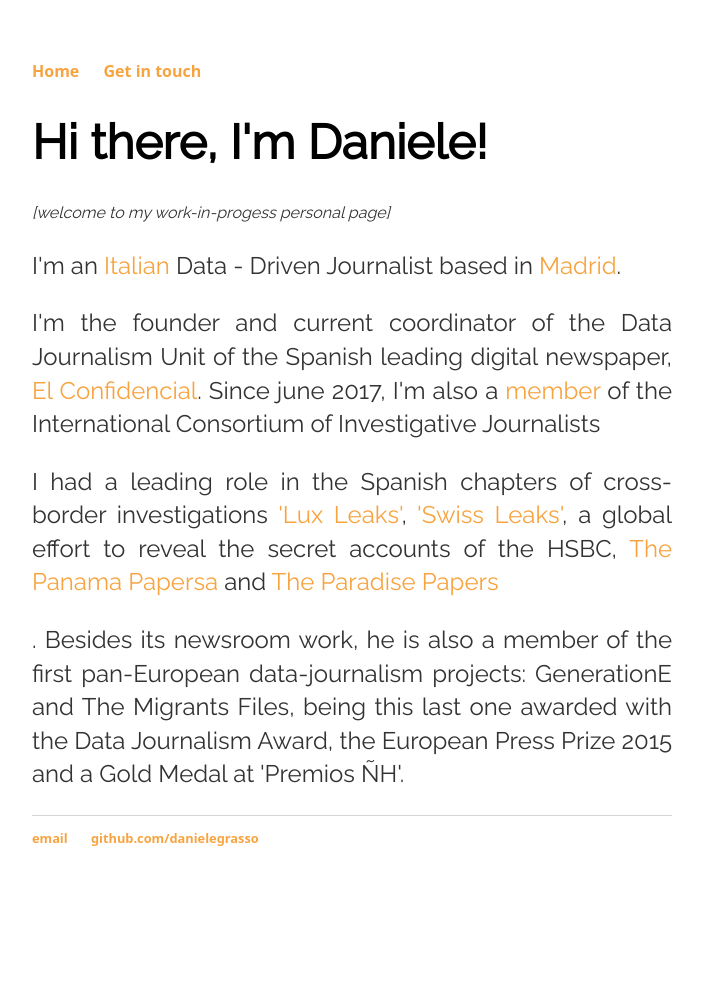
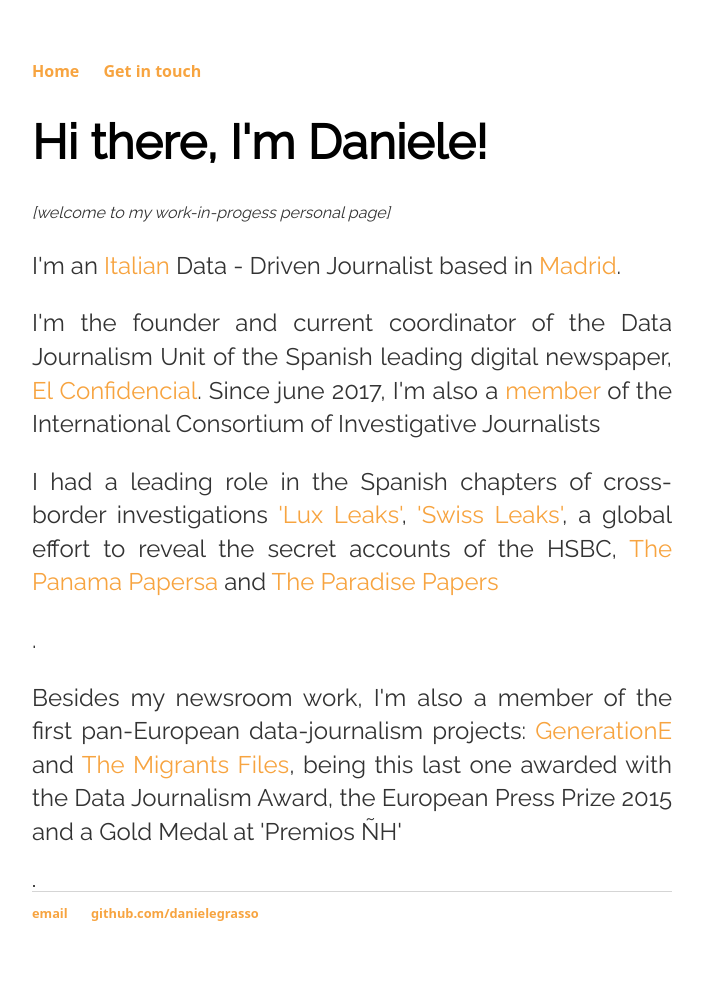
Before and after one commit to danielegrasso/danielegrasso.github.io, a Jekyll site: the page built from index.html, in a window 1280 px wide. Shown: the whole page, without its empty margins (288-991 px from the left). Built offline with Jekyll 4.4.1, drawn with Linux system fonts in a browser that asks for light colours; before the commit the page ends 907 px from its top, so only the background shows below that.

Commit message:
Update index.html

```diff
--- a/index.html
+++ b/index.html
@@ -7,5 +7,4 @@
 	<p>I'm an <a href="https://www.instagram.com/p/BOXp7BjD_lz/" target="_blank">Italian</a> Data - Driven Journalist based in <a href="https://www.flickr.com/photos/bluesorchid/4324530085/in/album-72157623374186856/" target="_blank">Madrid</a>.</p>
 	<p>I'm the founder and current coordinator of the Data Journalism Unit of the Spanish leading digital newspaper, <a href="https://www.elconfidencial.com" target="_blank">El Confidencial</a>. Since june 2017, I'm also a <a href="https://www.icij.org/journalists/daniele-grasso/" target="_blank">member</a> of the International Consortium of Investigative Journalists </p>
         <p>I had a leading role in the Spanish chapters of cross-border investigations <a href="https://www.elconfidencial.com/tags/temas/los-papeles-de-luxemburgo-13002/3/" target="_blank">'Lux Leaks'</a>, <a href="https://www.elconfidencial.com/economia/lista-falciani/2015-02-09/los-espanoles-de-la-lista-falciani-tenian-1-800-millones-de-euros-opacos-en-suiza_703307/" target="_blank">'Swiss Leaks'</a>, a global effort to reveal the secret accounts of the HSBC, <a href="https://www.elconfidencial.com/economia/papeles-panama/" target="_blank">The Panama Papersa</a> and <a href="https://www.elconfidencial.com/economia/paradise-papers/especial/" taregt="_blank">The Paradise Papers</a><p>.
-
-		Besides its newsroom work, he is also a member of the first pan-European data-journalism projects: GenerationE and The Migrants Files, being this last one awarded with the Data Journalism Award, the European Press Prize 2015 and a Gold Medal at 'Premios ÑH'.
+        <p>Besides my newsroom work, I'm also a member of the first pan-European data-journalism projects: <a href="http://www.generatione.eu" target="_blank">GenerationE</a> and <a href="http://www.themigrantsfiles.com" target="_blank">The Migrants Files</a>, being this last one awarded with the Data Journalism Award, the European Press Prize 2015 and a Gold Medal at 'Premios ÑH' </p>.
```
